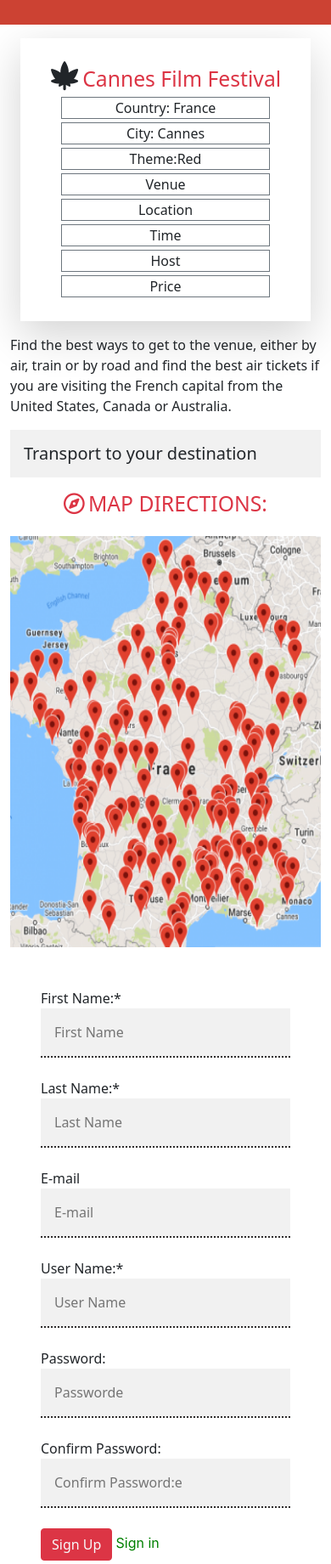
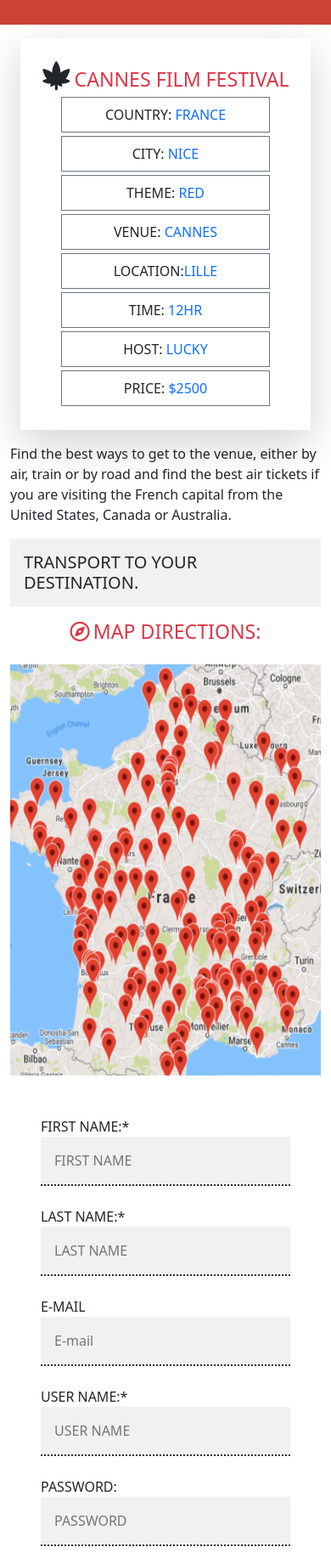
Before and after one commit to Vagyasri/Events-Directory, a website: page detail.html in a window 390 px wide. Shown: the part 129-1970 px from the top of the page at 85% size. Drawn offline with nearby package versions, Linux system fonts and the light colour scheme.

Commit message:
Make the texts uppercase as per requirement

```diff
--- a/detail.html
+++ b/detail.html
@@ -36,66 +36,66 @@
     <main class="shadow-lg mx-4 py-4 my-3">
         <div class="text-center">
         <i class="fas fa-cannabis fw-bold display-4"></i>
-        <span class="h2 text-danger">Cannes Film Festival</span>
+        <span class="h3 text-danger text-uppercase">Cannes Film Festival</span>
         </div>
         <div class="d-block d-md-flex row text-center mx-5">
-           <div class="col-12 col-md-6 border border-secondary my-1 mr-2"> Country: France
+           <div class="col-12 col-md-6 border border-secondary my-1 text-uppercase py-2 mr-2"> Country: <span class="text-primary">France </span>
            </div>
-           <div class="col-12 col-md-6 border border-secondary my-1"> City: Cannes
+           <div class="col-12 col-md-6 border border-secondary my-1 text-uppercase py-2"> City: <span class="text-primary">Nice</span>
         </div>
     </div>
         <div class="d-block d-md-flex row text-center mx-5">
-           <div class="col-12 col-md-6 border border-secondary my-1"> Theme:Red
+           <div class="col-12 col-md-6 border border-secondary my-1 text-uppercase py-2"> Theme: <span class="text-primary">Red </span>
         </div>
-           <div class="col-12 col-md-6 border border-secondary my-1"> Venue
+           <div class="col-12 col-md-6 border border-secondary my-1 text-uppercase py-2"> Venue: <span class="text-primary">Cannes</span>
         </div>
        </div>
         <div class="d-block d-md-flex row text-center mx-5">
-           <div class="col-12 col-md-6 border border-secondary my-1"> Location
+           <div class="col-12 col-md-6 border border-secondary my-1 text-uppercase py-2"> Location:<span class="text-primary">Lille</span>
         </div>
-           <div class="col-12 col-md-6 border border-secondary my-1"> Time
+           <div class="col-12 col-md-6 border border-secondary my-1 text-uppercase py-2"> Time: <span class="text-primary">12HR</span>
         </div>
     </div>
         <div class="d-block d-md-flex row text-center mx-5">
-           <div class="col-12 col-md-6 border border-secondary my-1"> Host
+           <div class="col-12 col-md-6 border border-secondary my-1 text-uppercase py-2"> Host: <span class="text-primary">Lucky</span>
         </div>
-           <div class="col-12 col-md-6 border border-secondary my-1"> Price
+           <div class="col-12 col-md-6 border border-secondary my-1 text-uppercase py-2"> Price: <span class="text-primary">$2500</span>
         </div>
         </div>
     </main>
     <article class="container">
         <p>Find the best ways to get to the venue, either by air, train or by road and find the best air tickets if you are visiting the French capital from the United States, Canada or Australia. </p>
-        <p class="h5 form-section my-3 p-3"> Transport to your destination</p>
+        <p class="h5 form-section my-3 p-3 text-uppercase"> Transport to your destination.</p>
     </article>
     <article class="container text-center text-danger mb-5">
-        <i class="far fa-compass h2"></i>
-       <span class="h2">MAP DIRECTIONS:</span>
-       <img src="Image/map.jpg" alt="" class="pt-3 detail-image">
+        <i class="far fa-compass h3"></i>
+       <span class="h3">MAP DIRECTIONS:</span>
+       <img src="Image/map.jpg" alt="" class="pt-3 map">
     </article>
     <form action="#" class="mb-5 px-5 form-detail">
       <div class="d-flex flex-column">
-        <label>First Name:*</label>
-          <input type="text" placeholder="First Name" class="detail-form p-3 mb-4" />
+        <label class="text-uppercase">First Name:*</label>
+          <input type="text" placeholder="First Name" class="detail-form p-3 mb-4 text-uppercase" />
       </div>
       <div class="d-flex flex-column">
-        <label>Last Name:*</label>
-          <input type="text" placeholder="Last Name" class="detail-form p-3 mb-4" />
+        <label class="text-uppercase">Last Name:*</label>
+          <input type="text" placeholder="Last Name" class="detail-form p-3 mb-4 text-uppercase" />
       </div>
       <div class="d-flex flex-column">
-        <label>E-mail</label>
+        <label class="text-uppercase">E-mail</label>
           <input type="text" placeholder="E-mail" class="detail-form p-3 mb-4" />
       </div>
       <div class="d-flex flex-column">
-        <label>User Name:*</label>
-          <input type="text" placeholder="User Name" class="detail-form p-3 mb-4" />
+        <label class="text-uppercase">User Name:*</label>
+          <input type="text" placeholder="User Name" class="detail-form p-3 mb-4 text-uppercase" />
       </div>
       <div class="d-flex flex-column">
-        <label>Password:</label>
-          <input type="text" placeholder="Passworde" class="detail-form p-3 mb-4" />
+        <label class="text-uppercase">Password:</label>
+          <input type="text" placeholder="Password" class="detail-form p-3 mb-4 text-uppercase" />
       </div>
       <div class="d-flex flex-column">
-        <label>Confirm Password:</label>
-          <input type="text" placeholder="Confirm Password:e" class="detail-form p-3 mb-4" />
+        <label class="text-uppercase">Confirm Password:</label>
+          <input type="text" placeholder="Confirm Password" class="detail-form p-3 mb-4 text-uppercase" />
       </div>
       <div>
        <button type="Submit" class="btn btn-danger text-light"> Sign Up</button>
--- a/style.css
+++ b/style.css
@@ -111,7 +111,7 @@
 
 /* Detail Page  */
 
-.detail-image {
+.map {
   width: 100%;
   height: 500px;
 }
@@ -125,6 +125,11 @@
 div a {
   text-decoration: none;
   color: green;
+}
+
+.form-detail {
+  width: 50%;
+  margin: 0 auto;
 }
 
 @media screen and (max-width: 1024px) {
```
Also changed, not shown: result.html (+9 -9 lines).
